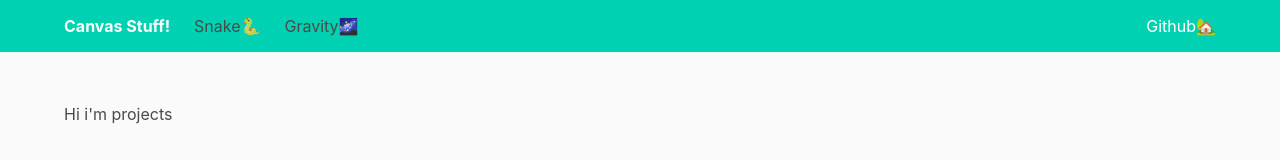
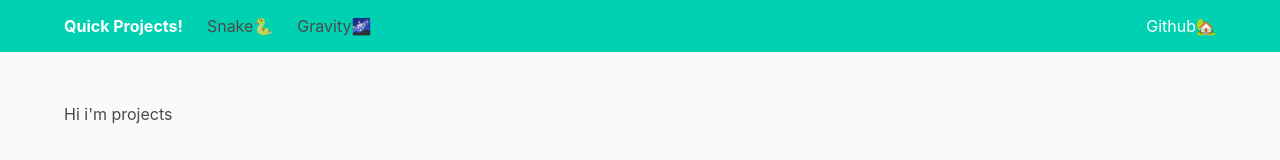
Before and after one commit to SPDUK/CanvasProjects, a React (Create React App) app: page / in a window 1280 px wide. Shown: the top 160 px of the page. Built offline with nearby package versions, Linux system fonts and the light colour scheme; the HTML template or start-up script is replaced by a standard one.

Commit message:
Changed title text

```diff
--- a/public/index.html
+++ b/public/index.html
@@ -9,7 +9,7 @@
   <link rel="shortcut icon" href="%PUBLIC_URL%/favicon.ico">
   <link rel="stylesheet" href="https://cdnjs.cloudflare.com/ajax/libs/bulma/0.7.1/css/bulma.min.css" />
 
-  <title>Canvas Stuff!</title>
+  <title>Quick Projects!</title>
 </head>
 
 <body>
--- a/src/Hoc/Navbar/Navbar.jsx
+++ b/src/Hoc/Navbar/Navbar.jsx
@@ -20,7 +20,7 @@ const Navbar = () => (
     <div className="container">
       <div className="navbar-brand">
         <a href="/" className="navbar-item">
-          <strong>Canvas Stuff!</strong>
+          <strong>Quick Projects!</strong>
         </a>
         <a
           id="burger"
```
